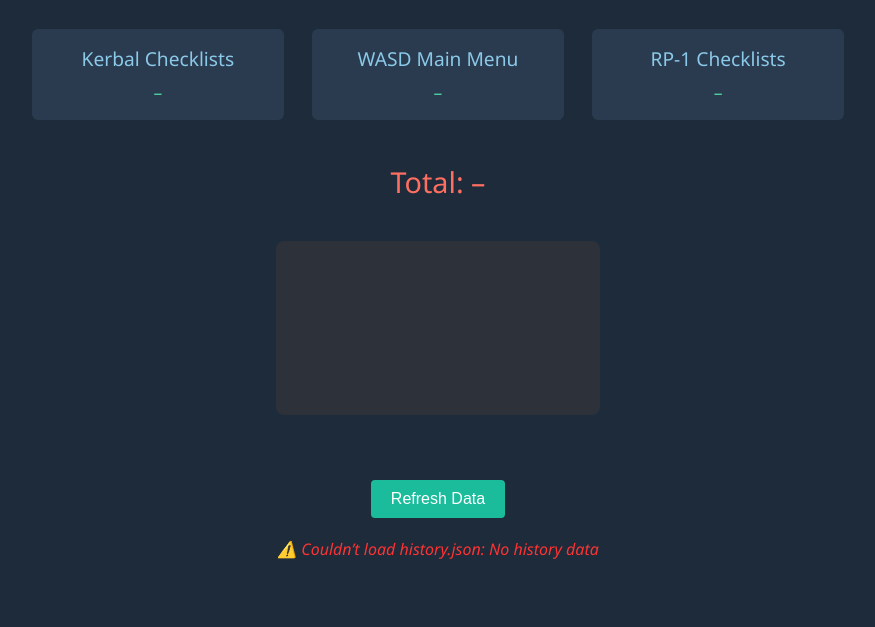
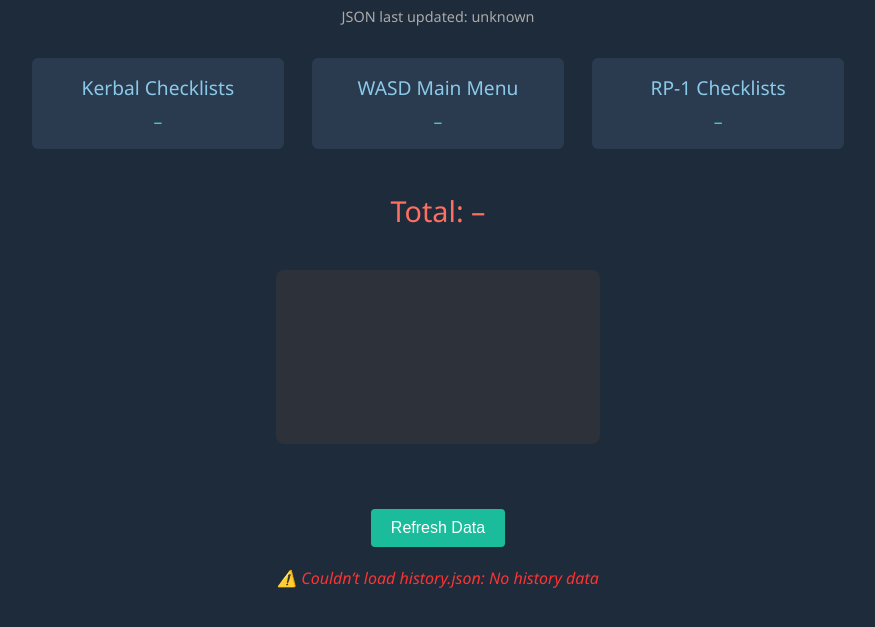
Before and after one commit to averageksp/download-livecounter, a plain HTML site: page index.html in a window 1280 px wide. Shown: the part 115-742 px from the top of the page, without its empty margins (202-1077 px from the left). Drawn offline with nearby package versions, Linux system fonts and the light colour scheme; no server answers.

Commit message:
Update index.html

```diff
--- a/index.html
+++ b/index.html
@@ -16,6 +16,11 @@
     h1 {
       font-size: 2.5em;
       color: #ff9900;
+      margin-bottom: 10px;
+    }
+    #json-updated {
+      font-size: 0.9em;
+      color: #aaa;
       margin-bottom: 20px;
     }
     .mod-card {
@@ -71,6 +76,7 @@
 </head>
 <body>
   <h1>Mod Download Tracker</h1>
+  <div id="json-updated">JSON last updated: loading…</div>
 
   <div id="mod-cards">
     <div class="mod-card">
@@ -93,7 +99,7 @@
     <canvas id="downloadsChart"></canvas>
   </div>
 
-  <button id="get-updated" onclick="loadHistory()">Refresh Data</button>
+  <button id="get-updated" onclick="refreshAll()">Refresh Data</button>
   <div class="error" id="error-msg" style="display:none;"></div>
 
   <script src="https://cdn.jsdelivr.net/npm/chart.js"></script>
@@ -101,16 +107,31 @@
     const mods = ["KerbalChecklists","WasdMainMenu","RP-1-Checklists"];
     let chartInstance = null;
 
+    async function fetchJSONUpdate() {
+      try {
+        const apiUrl = 'https://api.github.com/repos/KSP-CKAN/CKAN-meta/commits?path=download_counts.json&per_page=1';
+        const res = await fetch(apiUrl);
+        if (!res.ok) throw new Error(`API ${res.status}`);
+        const commits = await res.json();
+        const date = new Date(commits[0].commit.committer.date);
+        document.getElementById('json-updated').textContent =
+          'JSON last updated: ' + date.toLocaleString();
+      } catch (err) {
+        console.error('Error fetching JSON update time:', err);
+        document.getElementById('json-updated').textContent =
+          'JSON last updated: unknown';
+      }
+    }
+
     async function loadHistory(){
       document.getElementById('error-msg').style.display='none';
       try {
         const res = await fetch('history.json');
-        if(!res.ok) throw new Error(`HTTP ${res.status}`);
+        if (!res.ok) throw new Error(`HTTP ${res.status}`);
         const history = await res.json();
-        if(!Array.isArray(history) || history.length===0) throw new Error('No history data');
+        if (!Array.isArray(history) || history.length === 0) throw new Error('No history data');
 
-        // Build labels (dates) and datasets
-        const labels = history.map(entry => entry.date);
+        const labels = history.map(e => e.date);
         const colors = ['#4cd3a3','#8bc9e8','#ff6f61'];
         const datasets = mods.map((mod,i) => ({
           label: mod,
@@ -120,19 +141,18 @@
           tension: 0.3
         }));
 
-        // Update cards & total
         const latest = history[history.length-1];
         let total = 0;
-        mods.forEach(mod=>{
-          const cnt = latest[mod]||0;
+        mods.forEach(mod => {
+          const cnt = latest[mod] || 0;
           total += cnt;
           document.getElementById(`${mod}-count`).textContent = cnt.toLocaleString();
         });
-        document.getElementById('total-downloads').textContent = `Total: ${total.toLocaleString()}`;
+        document.getElementById('total-downloads').textContent =
+          `Total: ${total.toLocaleString()}`;
 
-        // Render or update chart
         const ctx = document.getElementById('downloadsChart').getContext('2d');
-        if(chartInstance) {
+        if (chartInstance) {
           chartInstance.data.labels = labels;
           chartInstance.data.datasets = datasets;
           chartInstance.update();
@@ -141,16 +161,16 @@
             type: 'line',
             data: { labels, datasets },
             options: {
-              responsive:true,
-              plugins:{ legend:{ labels:{ color:'#c1c1c1' }}},
-              scales:{
-                x:{ ticks:{ color:'#c1c1c1' }, grid:{ color:'#444' } },
-                y:{ ticks:{ color:'#c1c1c1' }, grid:{ color:'#444' }, beginAtZero:true }
+              responsive: true,
+              plugins: { legend: { labels: { color: '#c1c1c1' } } },
+              scales: {
+                x: { ticks: { color: '#c1c1c1' }, grid: { color: '#444' } },
+                y: { ticks: { color: '#c1c1c1' }, grid: { color: '#444' }, beginAtZero: true }
               }
             }
           });
         }
-      } catch(err){
+      } catch(err) {
         console.error(err);
         const e = document.getElementById('error-msg');
         e.textContent = '⚠️ Couldn’t load history.json: '+ err.message;
@@ -158,7 +178,11 @@
       }
     }
 
-    window.onload = loadHistory;
+    async function refreshAll(){
+      await Promise.all([ fetchJSONUpdate(), loadHistory() ]);
+    }
+
+    window.onload = refreshAll;
   </script>
 </body>
 </html>
```
